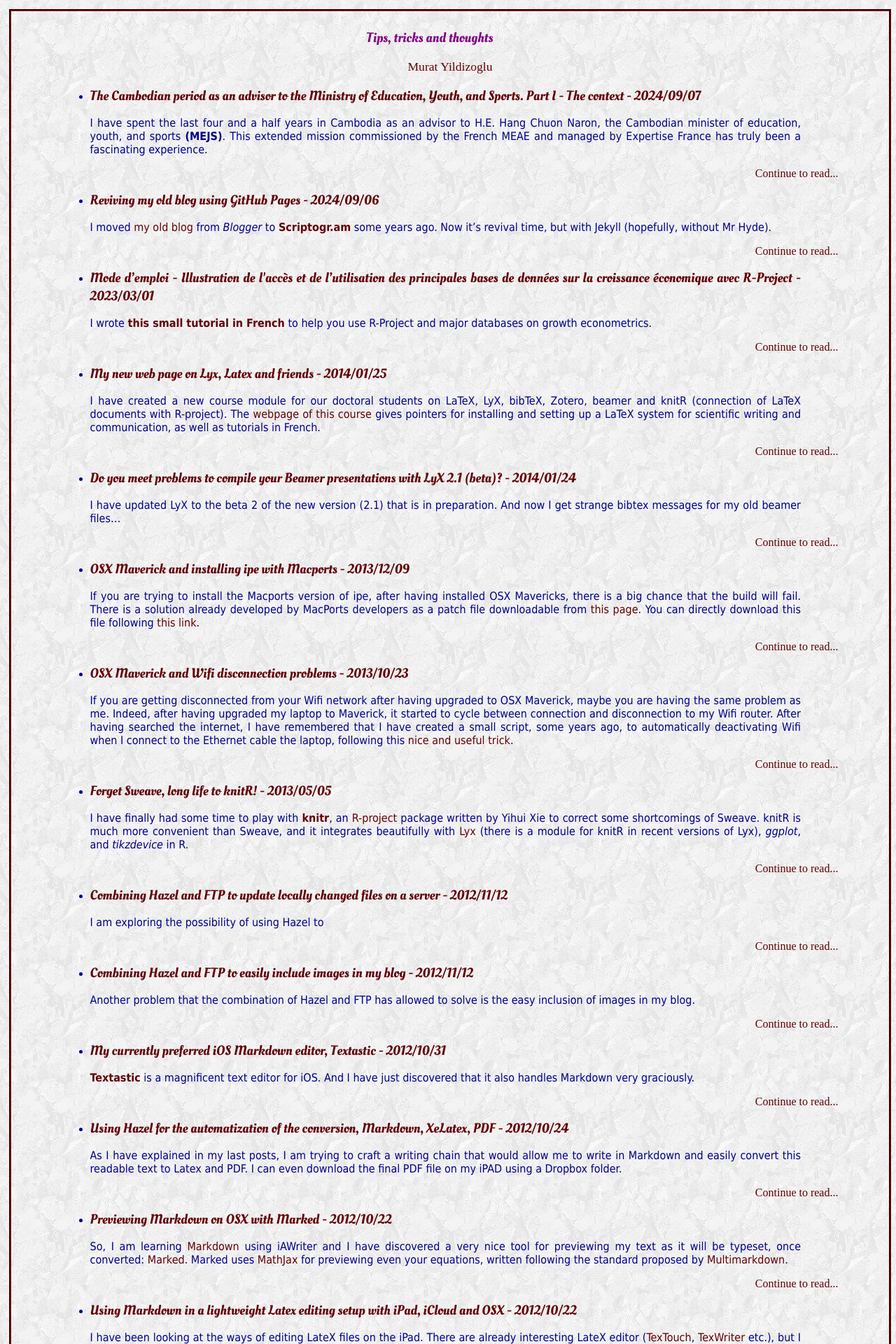
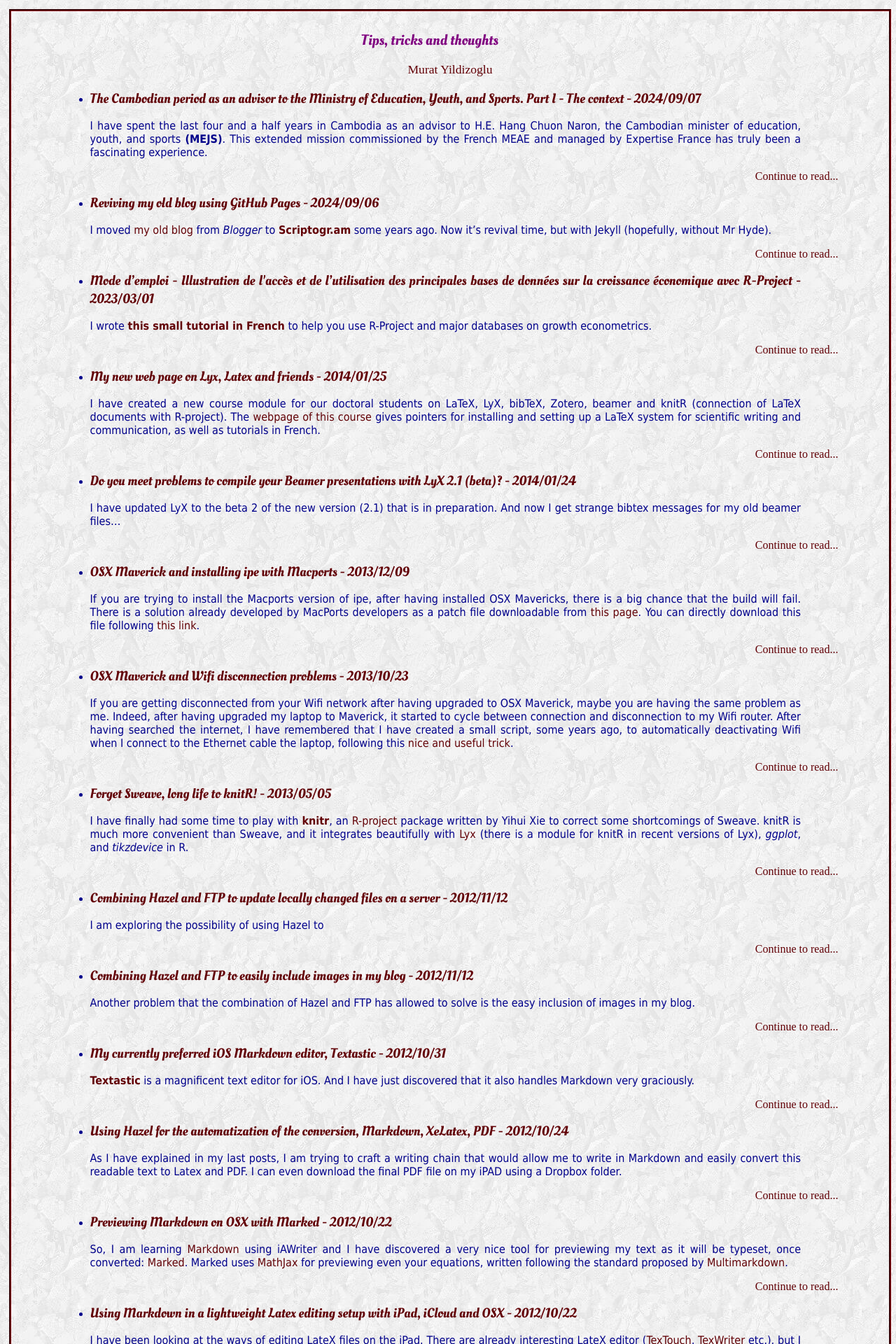
Before and after one commit to myildi/myildi.github.io, a Jekyll site: the page built from index-insert.html, in a window 1280 px wide. Shown: the top 1920 px of the page at 70% size. Built offline with Jekyll 4.4.1, drawn with Linux system fonts in a browser that asks for light colours.

Commit message:
Update default.html

```diff
--- a/_layouts/default.html
+++ b/_layouts/default.html
@@ -19,7 +19,7 @@
     {% if page.page_image contains ".jpg" or page.page_image contains ".png" %}
       <p align="center"><img src="{{ site.image_path }}{{ page.page_image }}" alt="{{ page.title }}" class="img-fluid"></p>
     {% else %}
-      <h1 align="center" class="posttitle">{{ page.title }}</h1>
+      <h1 align="center" class="posttitle" style="font-size: 1.3em;">{{ page.title }}</h1>
     {% endif %}
     <p style="text-align: center; font-size: 1.1em;">
       <a href="https://yildizoglu.fr" class="author-link">Murat Yildizoglu</a>
```
